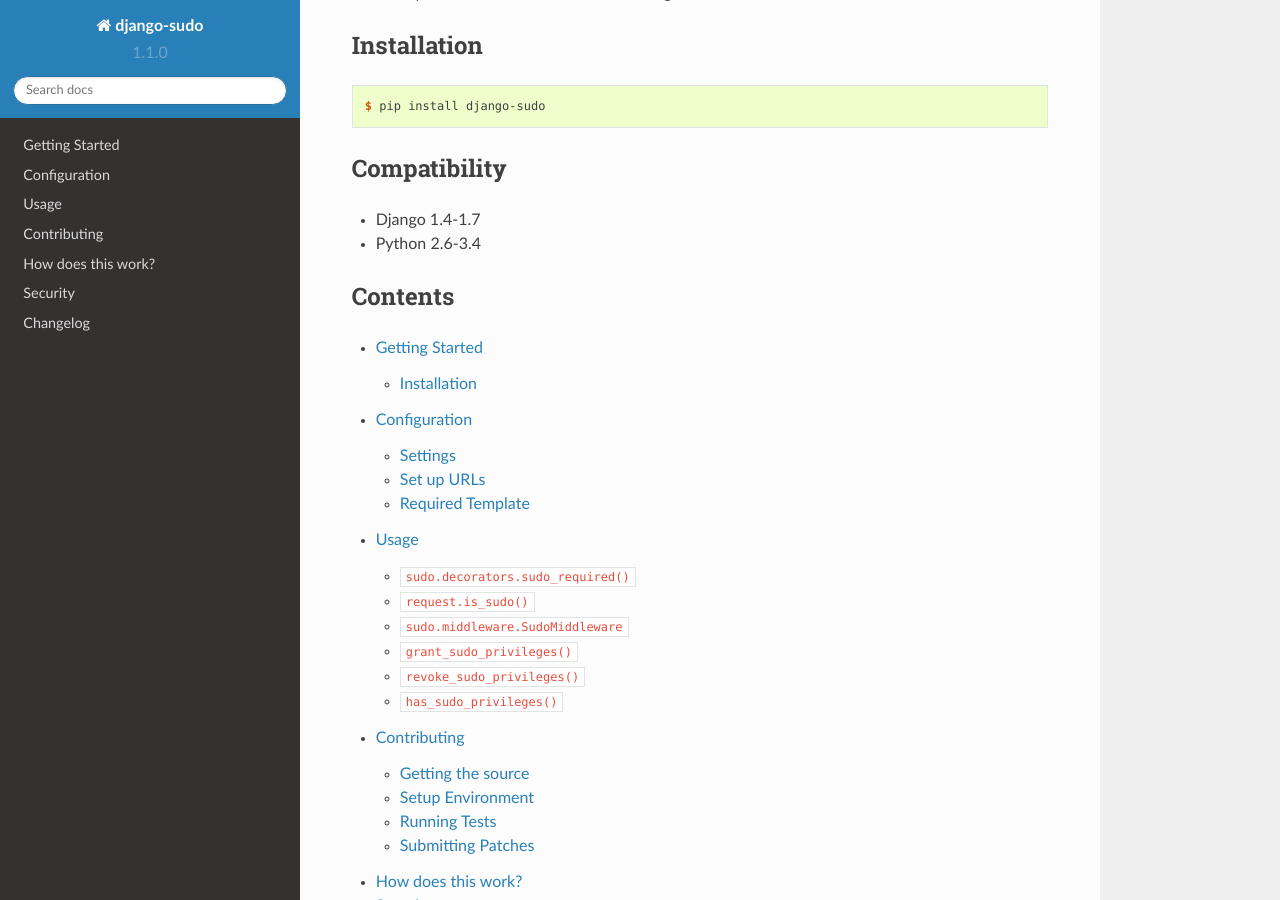
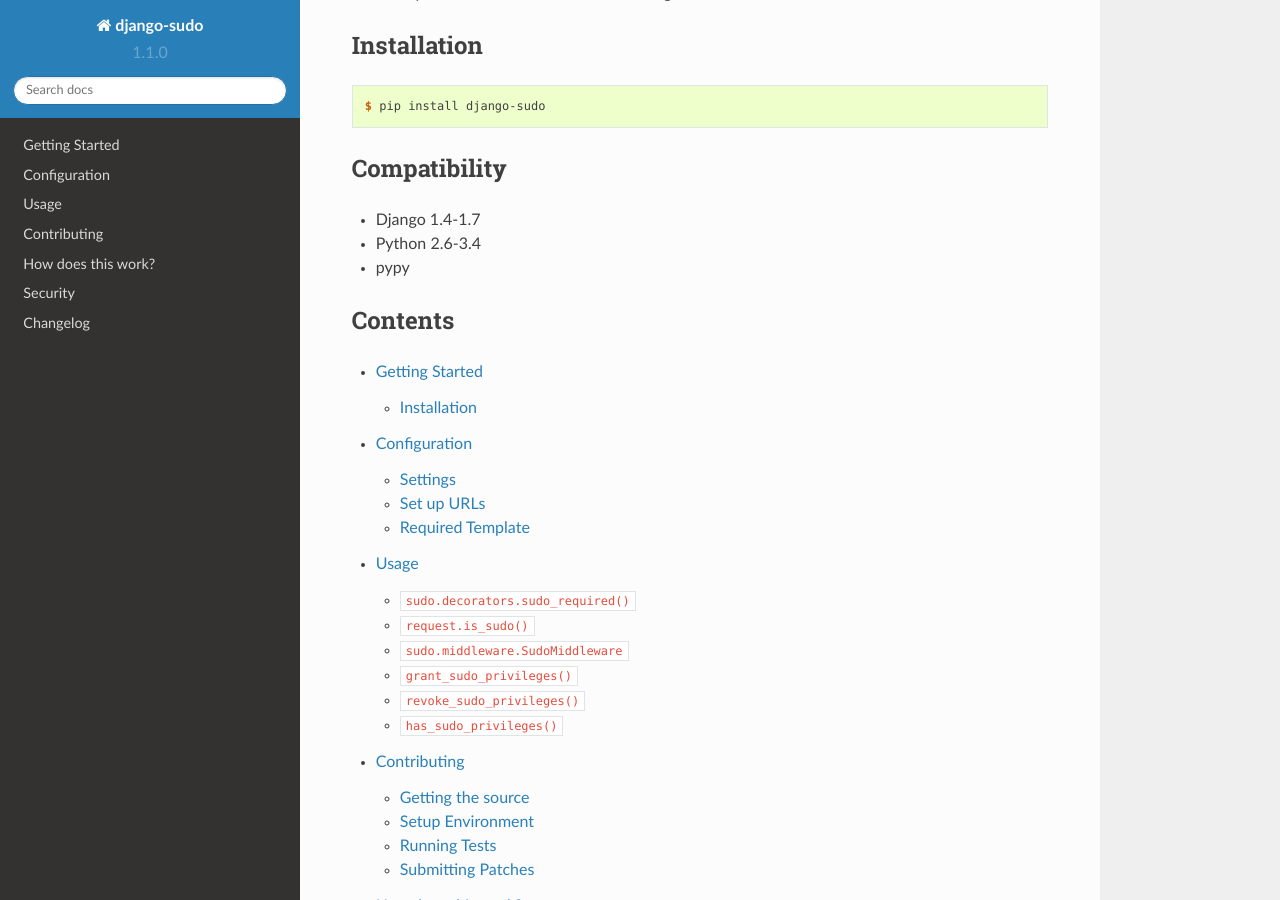
Before and after one commit to mattrobenolt/django-sudo, a Sphinx documentation site: the page built from docs/index.rst, in a window 1280 px wide and 900 px high, scrolled down 388 px. Built offline with Sphinx 7.4.7 and the Read the Docs theme 2.0.0, drawn with Linux system fonts in a browser that asks for light colours.

Commit message:
Indicate pypy compatibility

```diff
--- a/README.rst
+++ b/README.rst
@@ -20,6 +20,7 @@
 ~~~~~~~~~~~~~
 * Django 1.4-1.7
 * Python 2.6-3.4
+* pypy
 
 Resources
 ~~~~~~~~~
--- a/docs/index.rst
+++ b/docs/index.rst
@@ -24,6 +24,7 @@
 ~~~~~~~~~~~~~
 * Django 1.4-1.7
 * Python 2.6-3.4
+* pypy
 
 Contents
 ~~~~~~~~
```
